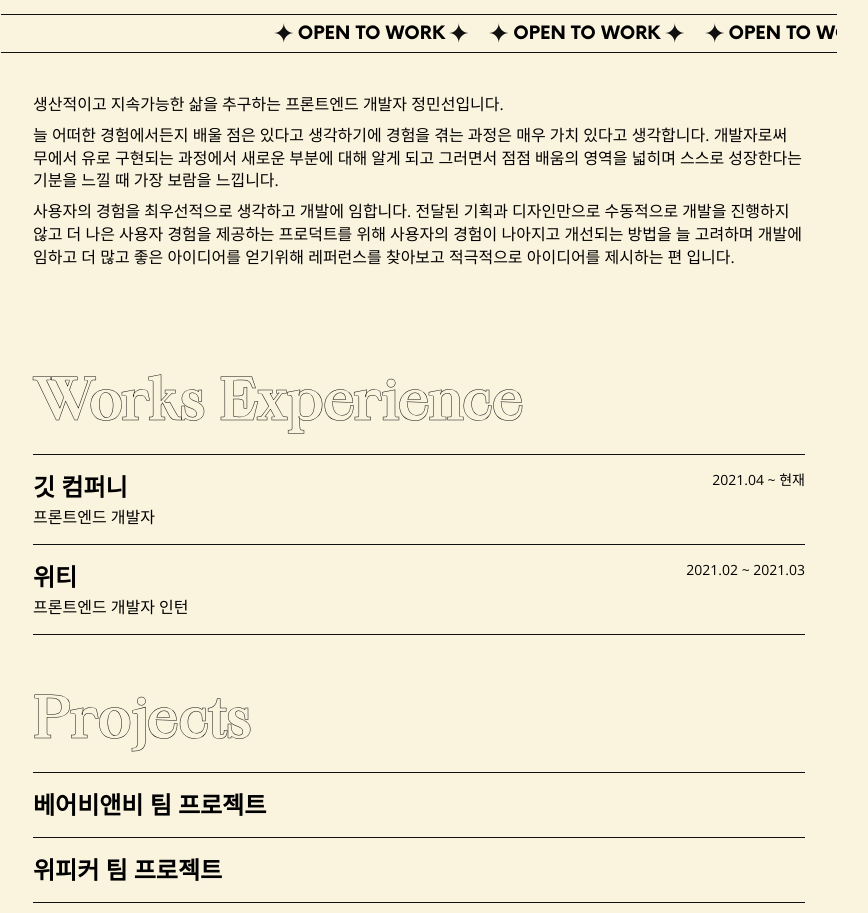
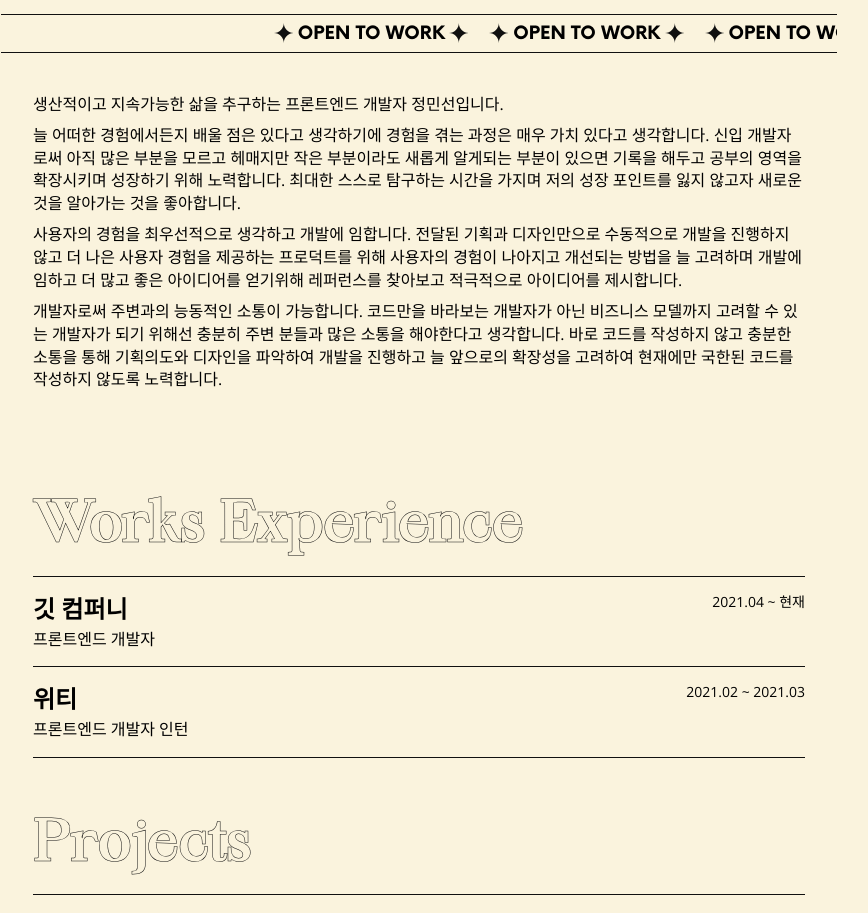
Before and after one commit to minn602/portfolio, a Next.js app: page / in a window 1280 px wide. Shown: the part 820-1733 px from the top of the page, without its empty margins (221-1089 px from the left). Built offline with nearby package versions, Linux system fonts and the light colour scheme.

Commit message:
modify about page

```diff
--- a/components/about.tsx
+++ b/components/about.tsx
@@ -66,17 +66,26 @@ const About = () => {
             </div>
             <div>
               늘 어떠한 경험에서든지 배울 점은 있다고 생각하기에 경험을 겪는
-              과정은 매우 가치 있다고 생각합니다. 개발자로써 <span>무</span>에서{" "}
-              <span>유</span>로 구현되는 과정에서 새로운 부분에 대해 알게 되고
-              그러면서 점점 배움의 영역을 넓히며 스스로 성장한다는 기분을 느낄
-              때 가장 보람을 느낍니다.
+              과정은 매우 가치 있다고 생각합니다. 신입 개발자로써 아직 많은
+              부분을 모르고 헤매지만 작은 부분이라도 새롭게 알게되는 부분이
+              있으면 기록을 해두고 공부의 영역을 확장시키며 성장하기 위해
+              노력합니다. 최대한 스스로 탐구하는 시간을 가지며 저의 성장
+              포인트를 잃지 않고자 새로운 것을 알아가는 것을 좋아합니다.
             </div>
             <div>
               사용자의 경험을 최우선적으로 생각하고 개발에 임합니다. 전달된
               기획과 디자인만으로 수동적으로 개발을 진행하지 않고 더 나은 사용자
               경험을 제공하는 프로덕트를 위해 사용자의 경험이 나아지고 개선되는
               방법을 늘 고려하며 개발에 임하고 더 많고 좋은 아이디어를 얻기위해
-              레퍼런스를 찾아보고 적극적으로 아이디어를 제시하는 편 입니다.
+              레퍼런스를 찾아보고 적극적으로 아이디어를 제시합니다.
+            </div>
+            <div>
+              개발자로써 주변과의 능동적인 소통이 가능합니다. 코드만을 바라보는
+              개발자가 아닌 비즈니스 모델까지 고려할 수 있는 개발자가 되기
+              위해선 충분히 주변 분들과 많은 소통을 해야한다고 생각합니다. 바로
+              코드를 작성하지 않고 충분한 소통을 통해 기획의도와 디자인을
+              파악하여 개발을 진행하고 늘 앞으로의 확장성을 고려하여 현재에만
+              국한된 코드를 작성하지 않도록 노력합니다.
             </div>
           </div>
         </div>
```
